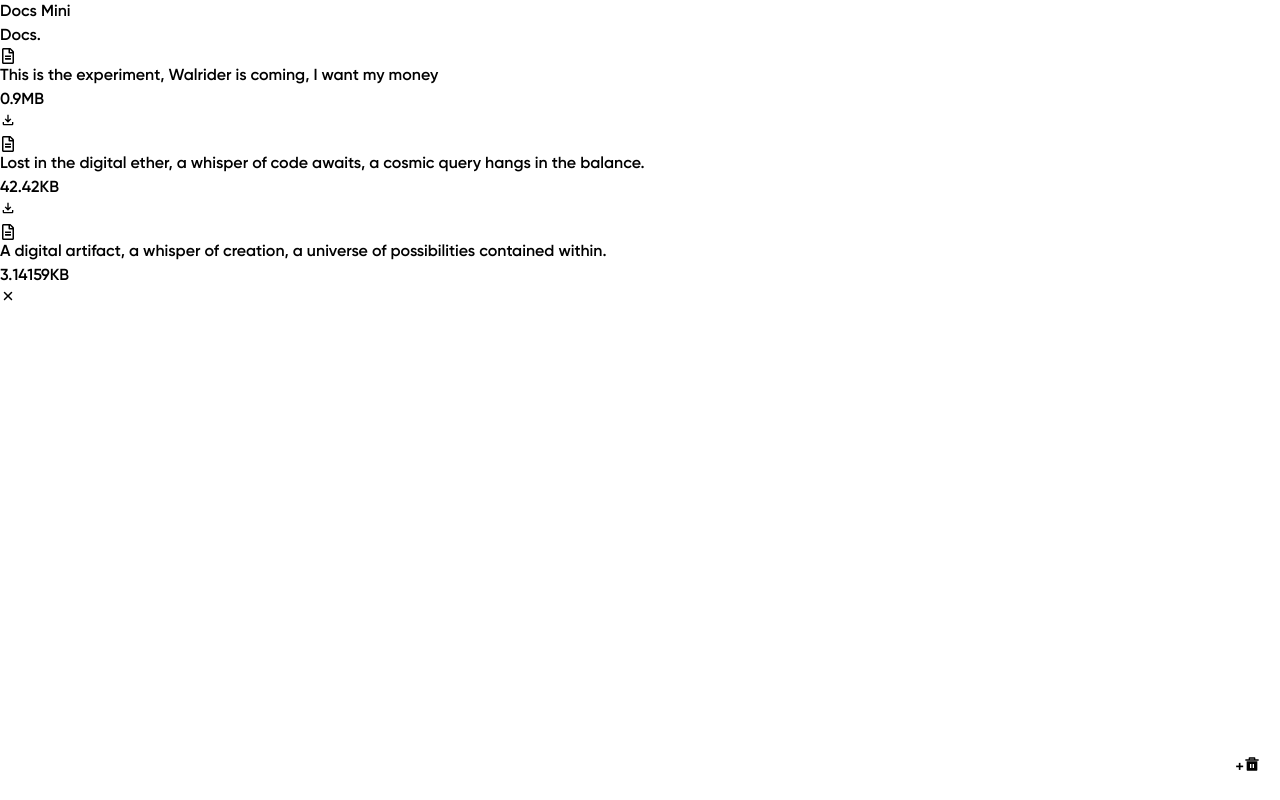
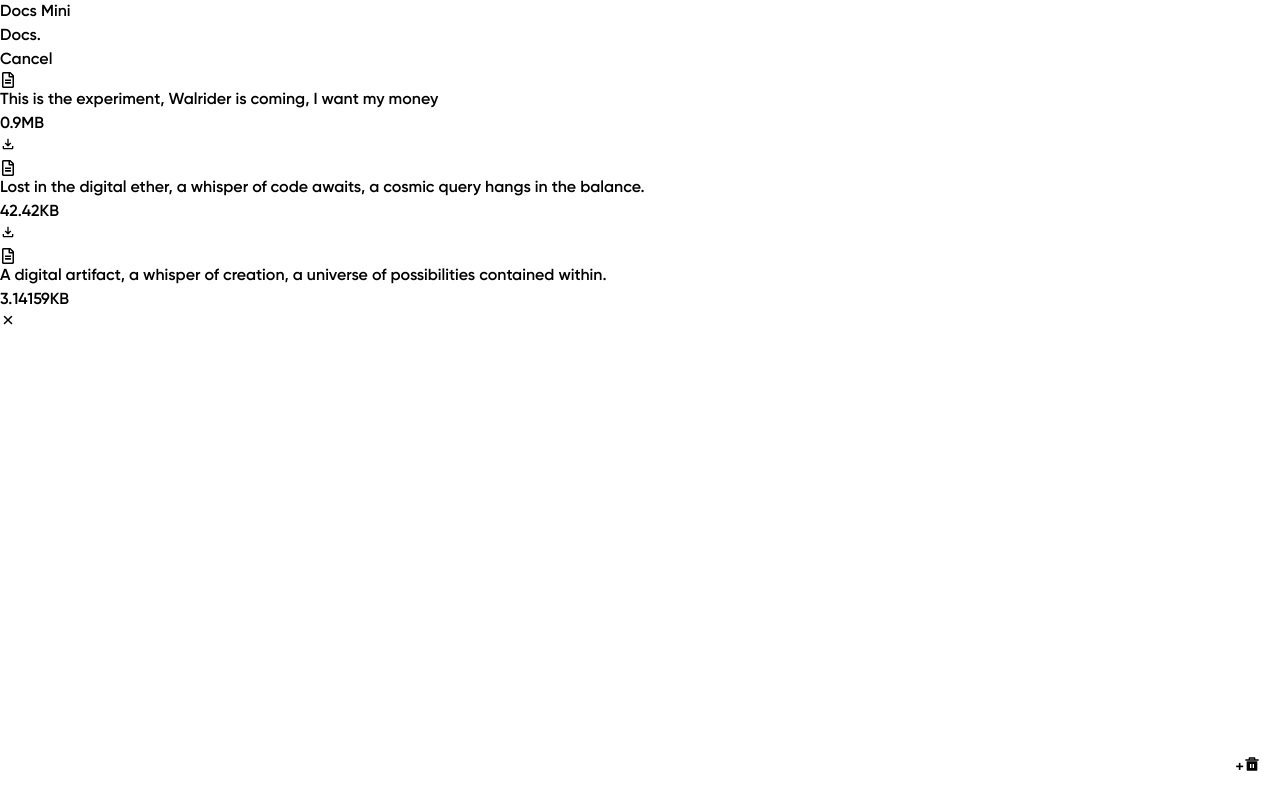
Before and after one commit to Siddhantv1/react-JS-repo, a React (Vite) app in the folder 07DocsMini/: page / in a window 1280 px wide. Both pictures are taken after a click on the element 640 px from the left and 92 px from the top of the page. Built offline with nearby package versions, Linux system fonts and the light colour scheme.

Commit message:
add multiple deletion

```diff
--- a/07DocsMini/src/components/Card.jsx
+++ b/07DocsMini/src/components/Card.jsx
@@ -3,7 +3,7 @@ import { MdOutlineFileDownload } from "react-icons/md";
 import { IoClose } from "react-icons/io5";
 import { motion } from "framer-motion";
 
-function Card({ data, setSelectedCardIndex, reference, index, isSelected }) {
+function Card({ data, toggleCardSelection, index, isSelected, reference }) {
 
   // Function to handle download
   const handleDownload = () => {
@@ -15,13 +15,28 @@ function Card({ data, setSelectedCardIndex, reference, index, isSelected }) {
   };
 
   return (
-    <div onClick={() => setSelectedCardIndex(index)} className="card-class">
+    <div onClick={() => toggleCardSelection(index)} className="card-class">
       <motion.div
-       drag dragConstraints={reference}
-       whileDrag={{scale: 1.1}}
-       className={`relative w-60 h-72 rounded-[50px] bg-zinc-900/90 text-white px-8 py-10 overflow-hidden ${
+        drag
+        dragConstraints={reference}
+        whileDrag={{scale: 1.1}}
+        className={`relative w-60 h-72 rounded-[50px] bg-zinc-900/90 text-white px-8 py-10 overflow-hidden ${
           isSelected ? 'border-2 border-sky-300' : ''
-        }`}>
+        }`}
+      >
+      {/* Cancel Button */}
+      {isSelected && (
+          <button
+            onClick={(e) => {
+              e.stopPropagation();
+              toggleCardSelection(index);
+            }}
+            className="absolute top-2 left-2 bg-blue-500 text-white px-2 py-1 rounded-full text-xs"
+          >
+            Cancel
+          </button>
+        )}
+
         <FaRegFileAlt/>
         <p className='font-semibold leading-right mt-5'>{data.desc}</p>
         <div className='footer absolute bottom-0 bg-sky-900 w-full left-0'>
--- a/07DocsMini/src/components/Foreground.jsx
+++ b/07DocsMini/src/components/Foreground.jsx
@@ -5,7 +5,7 @@ import { RiDeleteBin5Fill } from "react-icons/ri";
 function Foreground() {
   const ref = useRef(null);
 
-  const [selectedCardIndex, setSelectedCardIndex] = useState(null);
+  const [selectedCardIndices, setSelectedCardIndices] = useState([]);
   const [cardsData, setCardsData] = useState([
     {
       desc: "This is the experiment, Walrider is coming, I want my money",
@@ -57,11 +57,19 @@ function Foreground() {
     setNewCardText('');
   };
 
-  const deleteCard = (indexToDelete) => {
-    if (selectedCardIndex === indexToDelete) {
-      const updatedCardsData = cardsData.filter((_, index) => index !== indexToDelete);
+  const toggleCardSelection = (index) => {
+    if (selectedCardIndices.includes(index)) {
+      setSelectedCardIndices(prev => prev.filter(i => i !== index));
+    } else {
+      setSelectedCardIndices(prev => [...prev, index]);
+    }
+  };
+
+  const deleteSelectedCards = () => {
+    if (selectedCardIndices.length > 0) {
+      const updatedCardsData = cardsData.filter((_, index) => !selectedCardIndices.includes(index));
       setCardsData(updatedCardsData);
-      setSelectedCardIndex(null);
+      setSelectedCardIndices([]);
     }
   };
 
@@ -72,9 +80,9 @@ function Foreground() {
           key={index}
           data={item}
           reference={ref}
-          setSelectedCardIndex={setSelectedCardIndex}
+          toggleCardSelection={toggleCardSelection}
           index={index}
-          isSelected={selectedCardIndex === index}
+          isSelected={selectedCardIndices.includes(index)}
         />
       ))}
 
@@ -108,10 +116,13 @@ function Foreground() {
           +
         </button>
 
-        {/* Remove Card Button */}
-        <button onClick={() => selectedCardIndex !== null && deleteCard(selectedCardIndex)} className={`text-xl rounded-full w-16 h-16 ${selectedCardIndex === null ? 'bg-gray-600' : 'bg-red-800'} text-white flex items-center justify-center cursor-pointer`}>
-          <RiDeleteBin5Fill />
-        </button>
+         {/* Delete Button */}
+      <button
+        onClick={deleteSelectedCards}
+        className={`text-xl rounded-full w-16 h-16 ${selectedCardIndices.length > 0 ? 'bg-red-800' : 'bg-gray-600'} text-white flex items-center justify-center cursor-pointer`}
+      >
+        <RiDeleteBin5Fill />
+      </button>
       </div>
     </div>
   );
```
